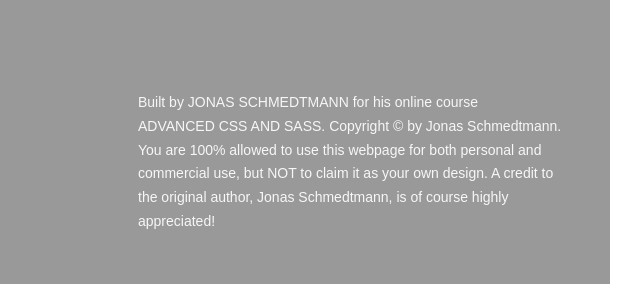
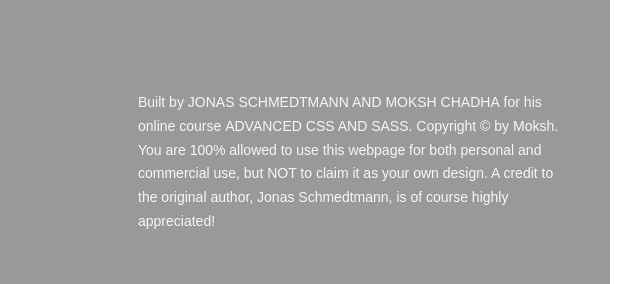
Before and after one commit to mokshchadha/natours, a website: page index.html in a window 1280 px wide. Shown: the part 5802-6086 px from the top of the page, 640-1280 px from the left. Drawn offline with Linux system fonts and the light colour scheme; a web font is replaced by a local one.

Commit message:
minor fix

```diff
--- a/index.html
+++ b/index.html
@@ -324,9 +324,9 @@
                 </div>
                 <div class="col-1-of-2">
                     <p class="footer__copyright">
-                        Built by <a href="#" class="footer__link">Jonas Schmedtmann</a> for his online course <a
-                            href="#" class="footer__link">Advanced CSS and Sass</a>.
-                        Copyright &copy; by Jonas Schmedtmann. You are 100% allowed to use this webpage for both
+                        Built by <a href="#" class="footer__link">Jonas Schmedtmann ANd moksh chadha</a> for his online
+                        course <a href="#" class="footer__link">Advanced CSS and Sass</a>.
+                        Copyright &copy; by Moksh. You are 100% allowed to use this webpage for both
                         personal
                         and commercial use, but NOT to claim it as your own design. A credit to the original author,
                         Jonas
```
